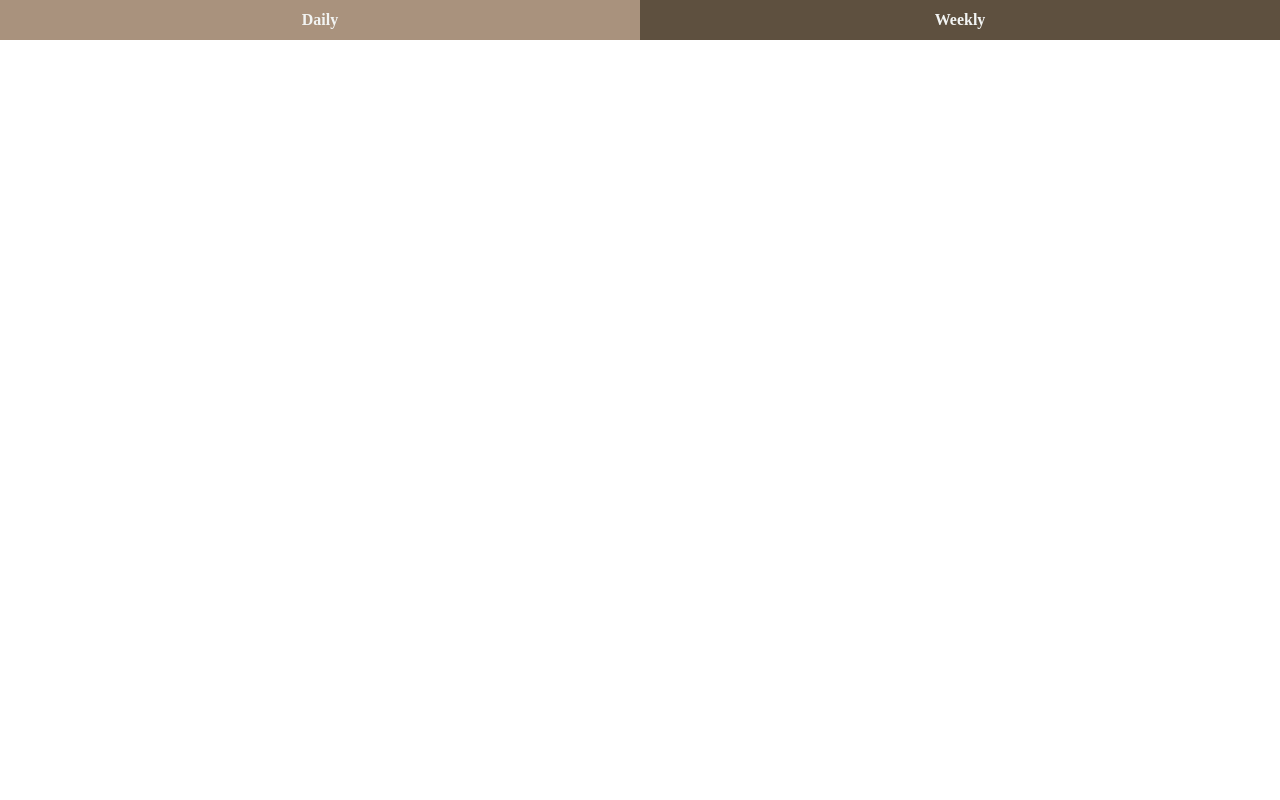
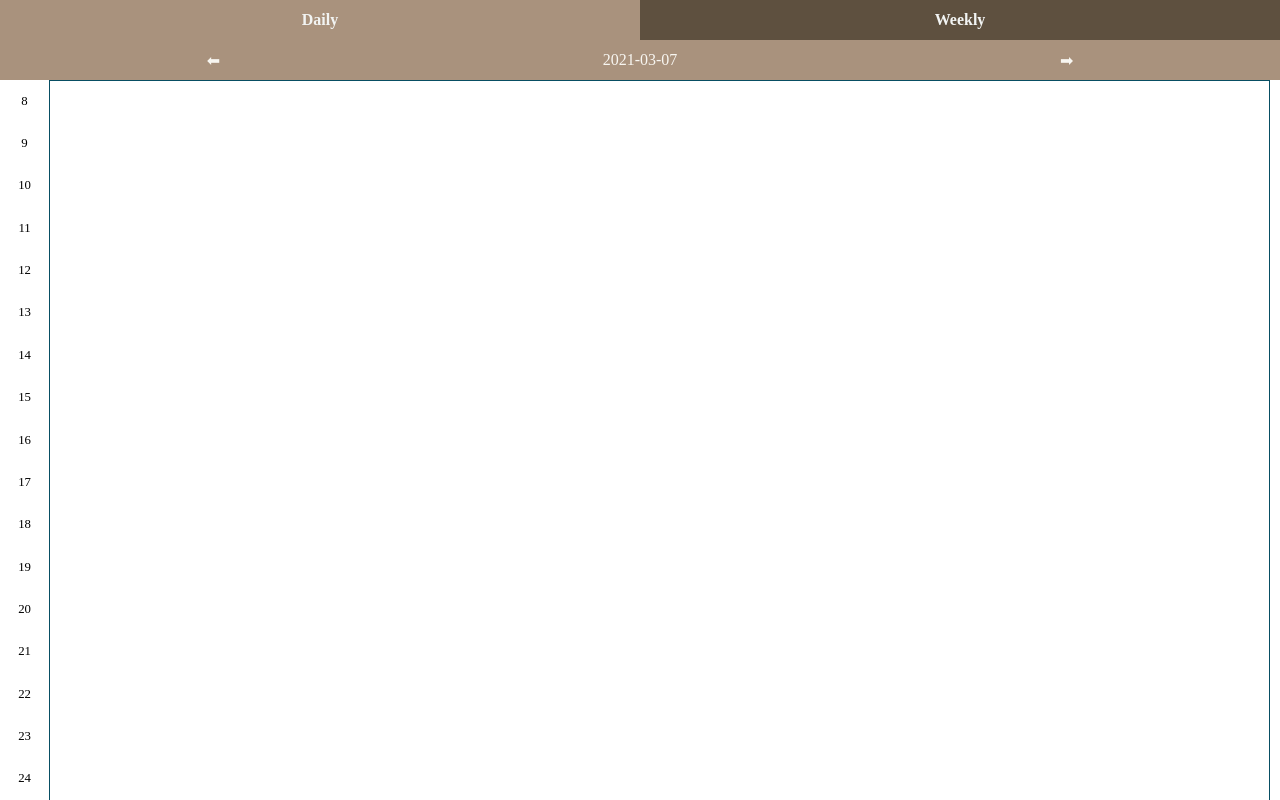
Before and after one commit to Ha-Young/Calendar-FrontEnd, a React (Create React App) app: page /calendar in a window 1280 px wide. Built offline with nearby package versions, Linux system fonts and the light colour scheme.

Commit message:
Fix route redirect from '/' to '/calendar', Change component name from CommonElementView to CalendarColumn

```diff
--- a/src/components/App/App.js
+++ b/src/components/App/App.js
@@ -15,10 +15,10 @@ function App() {
     <div className={styles.App}>
       <Header />
       <Switch>
-        <Route path="/" exact>
-          <Redirect from="/" to="/calendar" />
+        <Route path="/calendar">
           <Daily />
         </Route>
+        <Redirect from="/" to="/calendar" />
         <Route path="/weekly">
           <Weekly />
         </Route>
--- a/src/components/Daily/Daily.js
+++ b/src/components/Daily/Daily.js
@@ -1,39 +1,23 @@
 import React from "react";
-import CommonElementView from "../Element/CommonElementView";
+import CalendarColumn from "../Element/CalendarColumn";
 import LeftNavigation from "../LeftNavigation/LeftNavigation";
 import styles from "./Daily.module.css";
 
 export default function Daily({ currentDay, events, setCurrentDay }) {
-  function handleClick(type) {
-    if (type === "prev") {
-      setCurrentDay(-1);
-    } else {
-      setCurrentDay(1);
-    }
-  }
-
   return (
     <>
       <div className={styles.flex}>
-        <span
-          role="img"
-          aria-label="arrow"
-          onClick={handleClick("prev")}
-        >
-          ⬅️
-        </span>
-        {currentDay}
-        <span
-          role="img"
-          aria-label="arrow"
-          onClick={handleClick("next")}
-        >
-          ➡️
-        </span>
+        <div onClick={() => setCurrentDay(-1)}>
+          <span>⬅</span>
+        </div>
+        <div>{currentDay}</div>
+        <div onClick={() => setCurrentDay(1)}>
+          <span>➡</span>
+        </div>
       </div>
       <div className={styles.daily_container}>
         <LeftNavigation />
-        <CommonElementView events={events} eventDay={currentDay} />
+        <CalendarColumn events={events} eventDay={currentDay} />
       </div>
     </>
   );
--- a/src/components/Daily/Daily.module.css
+++ b/src/components/Daily/Daily.module.css
@@ -1,11 +1,3 @@
-.daily_container {
-  display: flex;
-  height: 90vh;
-  overflow: hidden;
-  padding-right: 10px;
-  /* background-color: #084e63; */
-}
-
 .flex {
   display: flex;
   justify-content: space-around;
@@ -14,3 +6,22 @@
   color: #F8F6F1;
   background-color: #A9927D;
 }
+
+.flex div {
+  width: 100%;
+  height: 100%;
+  display: flex;
+  justify-content: center;
+  align-items: center;
+}
+
+.flex div:hover {
+  font-size: 3rem;
+}
+
+.daily_container {
+  display: flex;
+  height: 90vh;
+  overflow: hidden;
+  padding-right: 10px;
+}
--- /dev/null
+++ b/src/components/Element/CalendarColumn.js
@@ -0,0 +1,20 @@
+import React from "react";
+import randomIndex from "../../utils/randomIndex";
+import { HOURS } from "../../constants/CALENDAR_UNIT";
+import EventElement from "./EventElement";
+import styles from "./Element.module.css";
+
+export default function CalendarColumn({ eventDay, events }) {
+  return (
+    <div className={styles.daily_flex}>
+      {HOURS.map(hour => (
+        <EventElement
+          key={randomIndex()}
+          hour={hour}
+          eventDay={eventDay}
+          event={events ? events[hour] : ""}
+        />
+      ))}
+    </div>
+  );
+}
--- a/src/components/Element/CommonElementView.js
+++ /dev/null
@@ -1,20 +0,0 @@
-import React from "react";
-import randomIndex from "../../utils/randomIndex";
-import { HOURS } from "../../constants/CALENDAR_UNIT";
-import EventElement from "../Element/EventElement";
-import styles from "./Element.module.css";
-
-export default function CommonElementView({ eventDay, events }) {
-  return (
-    <div className={styles.daily_flex}>
-      {HOURS.map(hour => (
-        <EventElement
-          key={randomIndex()}
-          hour={hour}
-          eventDay={eventDay}
-          event={events ? events[hour] : ""}
-        />
-      ))}
-    </div>
-  );
-}
--- a/src/components/Header/Header.js
+++ b/src/components/Header/Header.js
@@ -14,8 +14,6 @@ export default function Header () {
       setIsDailyView(false);
     }
   }
-
-  console.log(isDailyView, '바뀌면 렌더 한번 더');
 
   return (
     <header className={styles.header}>
--- a/src/components/Weekly/WeekEvents.js
+++ b/src/components/Weekly/WeekEvents.js
@@ -1,13 +1,13 @@
 import React from "react";
 import randomIndex from "../../utils/randomIndex";
-import CommonElementView from "../Element/CommonElementView";
+import CalendarColumn from "../Element/CalendarColumn";
 import styles from "./Weekly.module.css";
 
 export default function WeekEvents({ weekEvents, week }) {
   return (
     <div className={styles.weekly_container_view}>
       {week.map(day => (
-        <CommonElementView
+        <CalendarColumn
           key={randomIndex()}
           eventDay={day}
           events={weekEvents[day]}
```
Also changed, not shown: 1 other file (tests, documents, lock files or other folders).
